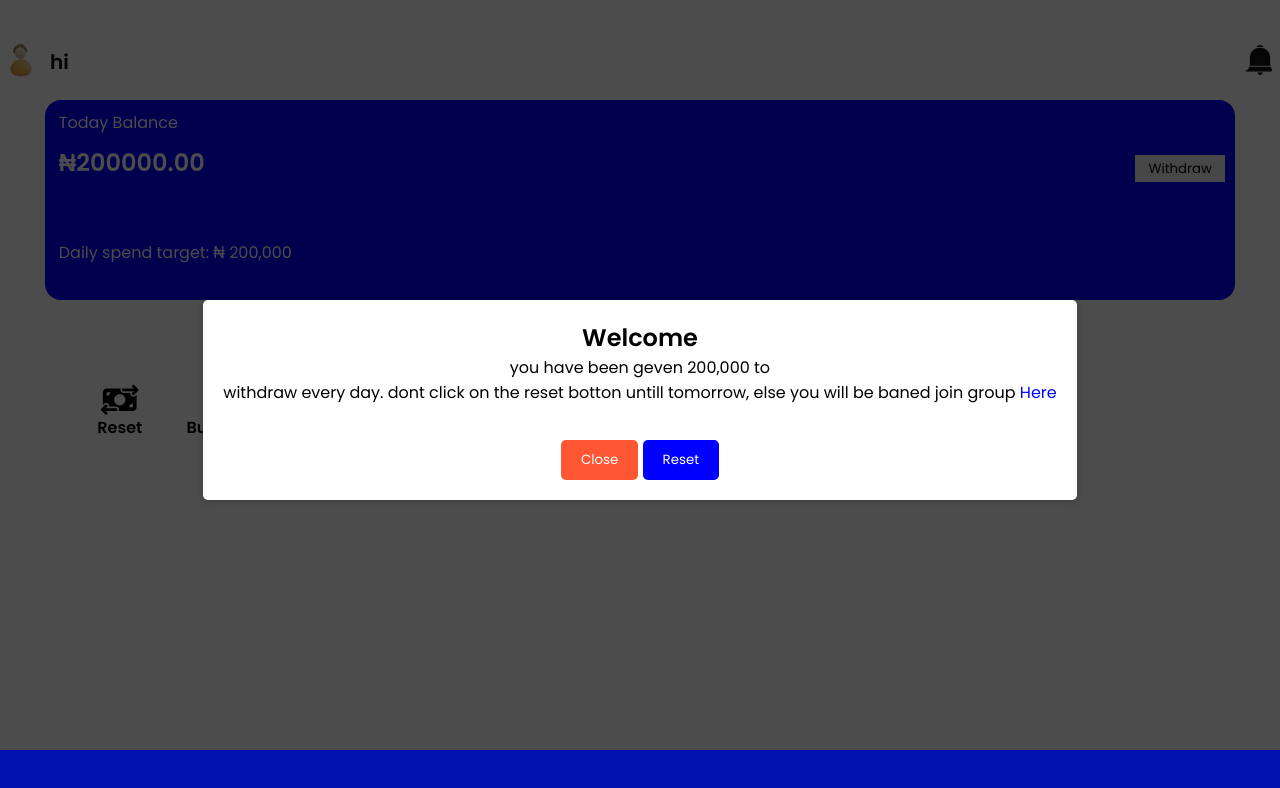
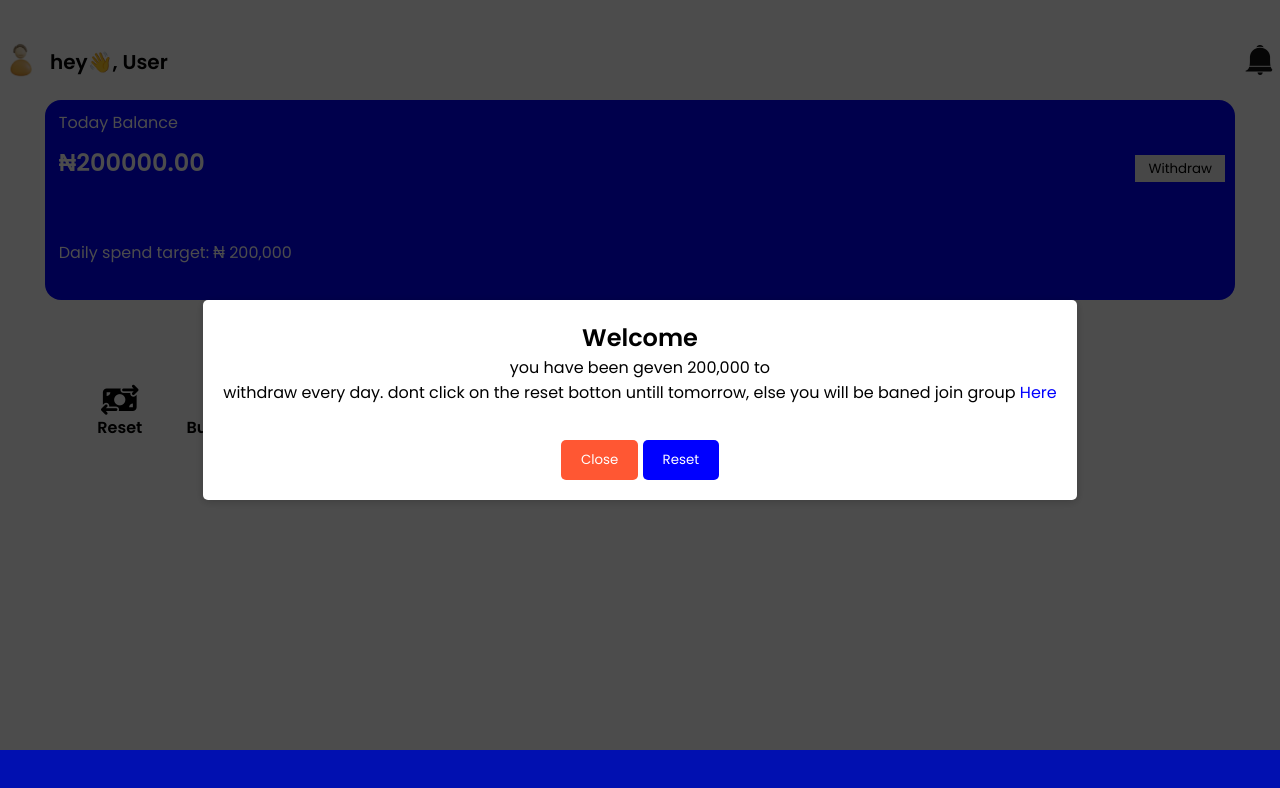
Before and after one commit to realpaygo/Main-blue, a plain HTML site: page welcome.html in a window 1280 px wide. Drawn offline with Linux system fonts and the light colour scheme.

Commit message:
Update welcome.html

```diff
--- a/welcome.html
+++ b/welcome.html
@@ -15,7 +15,7 @@
     <div class="top">
         <img src="ma.jpeg" alt="">
         <img src="noti.jpeg" alt="" style="float: right; padding-left: 10px;">
-        <p id="user"> hi</p>
+        <p id="user">hey👋, User</p>
     </div> <br> <br> <br>  <br>
     <div class="box">
         <p>Today Balance</p>
```
